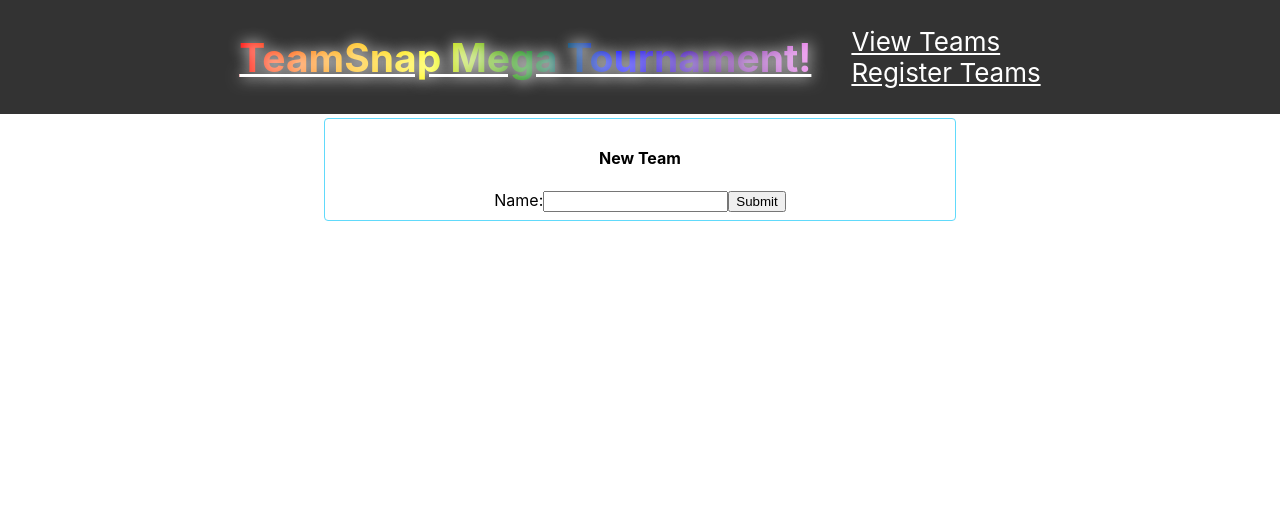
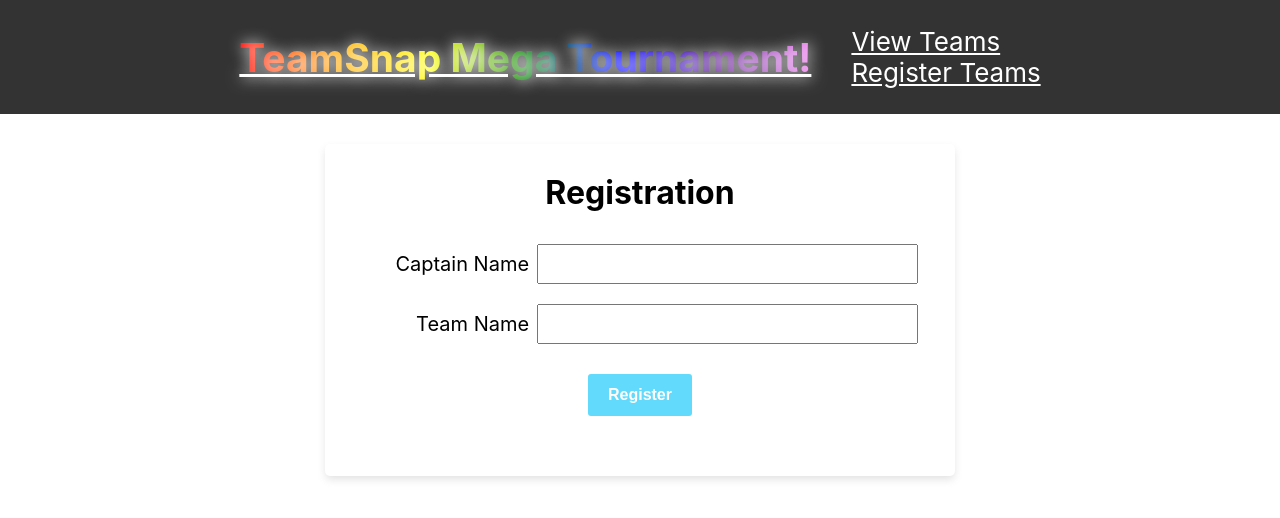
Before and after one commit to teamsnap/teamsnap-mega-tournament, a React app in the folder frontend/: page /join in a window 1280 px wide. Shown: the top 518 px of the page. Built offline with nearby package versions, Linux system fonts and the light colour scheme; the HTML template or start-up script is replaced by a standard one.

Commit message:
Adding team captain first and last name to new team form

```diff
--- a/frontend/src/App.css
+++ b/frontend/src/App.css
@@ -41,15 +41,16 @@
 .container {
   max-width: 1024px;
   margin: 0 auto;
+  display: flex;
 }
 
-
 .card {
-  border: 1px solid #61dafb;
-  border-radius: 4px;
-  padding: 8px;
+  border-radius: 5px;
+  box-shadow: 0px 4px 9px -1px rgba(100, 100, 100, 0.2);
+  padding: 8px 8px 40px;
   max-width: 60%;
-  margin: 4px auto;
+  margin: 30px auto 0;
+  flex-basis: 60%;
 }
 
 .rainbow-text {
@@ -57,3 +58,45 @@
   color: transparent;
   text-shadow: 1px 1px 15px white;
 }
+
+
+/* Temp Styles */
+.card__row {
+  padding: 10px;
+  display: flex;
+}
+
+.card__row label,
+.card__row input {
+  font-size: 1.25rem;
+}
+
+.card__row label {
+  display: flex;
+  flex-basis: 30%;
+  color: #000;
+  padding: 8px;
+  justify-content: flex-end;
+}
+
+.card__row input {
+  flex-basis: 60%;
+  color: #777;
+  padding: 0 10px;
+}
+
+.button--primary {
+  padding: 12px 20px;
+  font-size: 16px;
+  color: #fff;
+  background-color: rgba(97,218,251,1);
+  font-weight: bold;
+  border: 0;
+  border-radius: 3px;
+  margin: 20px;
+}
+
+.button--primary:hover {
+  cursor: pointer;
+  background-color: rgba(97,218,251, 0.66)
+}
--- a/frontend/src/components/NewTeamForm.tsx
+++ b/frontend/src/components/NewTeamForm.tsx
@@ -6,19 +6,41 @@
 }
 
 const NewTeamForm: React.FC<Props> = ({submitTeam, baseurl}) => {
-  const [name, setName] = React.useState("");
+  const [teamName, setTeamName] = React.useState('');
+  const [teamCaptain, setTeamCaptain] = React.useState('');
 
   return (
     <div className="card">
-      <h4>New Team</h4>
-      <label>
-        Name:
-        <input type="text" value={name} onChange={(e) => setName(e.target.value)} />
-      </label>
-      <input type="submit" onClick={(e) => {
-        e.preventDefault();
-        submitTeam({url: baseurl + "/new-team", name: name});
-      }} />
+      <h1>Registration</h1>
+
+      <div className="card__row">
+        <label htmlFor="cName">Captain Name</label>
+        <input
+          id="cName"
+          name="cName"
+          type="text"
+          value={teamCaptain}
+          onChange={(e) => setTeamCaptain(e.target.value)}
+        />
+      </div>
+
+      <div className="card__row">
+        <label htmlFor="tName">Team Name</label>
+        <input
+          id="tName"
+          name="tName"
+          type="text"
+          value={teamName}
+          onChange={(e) => setTeamName(e.target.value)}
+        />
+      </div>
+
+      <button
+        className="button--primary"
+        onClick={(e) => submitTeam({ url: baseurl + "/new-team", teamCaptain, teamName })}
+      >
+        Register
+      </button>
     </div>
   );
 }
--- a/frontend/src/redux-cruft/actions/submitTeam.tsx
+++ b/frontend/src/redux-cruft/actions/submitTeam.tsx
@@ -1,12 +1,21 @@
 import { update } from "./update";
 import API from "../../api";
 
-export const submitTeam = (params) => (dispatch) => {
-  if (params) {
+type TeamInfo = {
+  url: string,
+  teamName: string,
+  teamCaptain: string
+}
+
+export const submitTeam = (teamInfo: TeamInfo) => dispatch => {
+  if (teamInfo) {
     dispatch(update({key: "teams", value: [
-      {teamName: params.name}
+      {
+        teamCaptain: teamInfo.teamCaptain,
+        teamName: teamInfo.teamName
+      }
     ]}));
   }
 
-  return API.postData(params.url, params).then((data) => {});
+  return API.postData(teamInfo.url, teamInfo).then((data) => {});
 }
```
Also changed, not shown: 1 other file (tests, documents, lock files or other folders).
